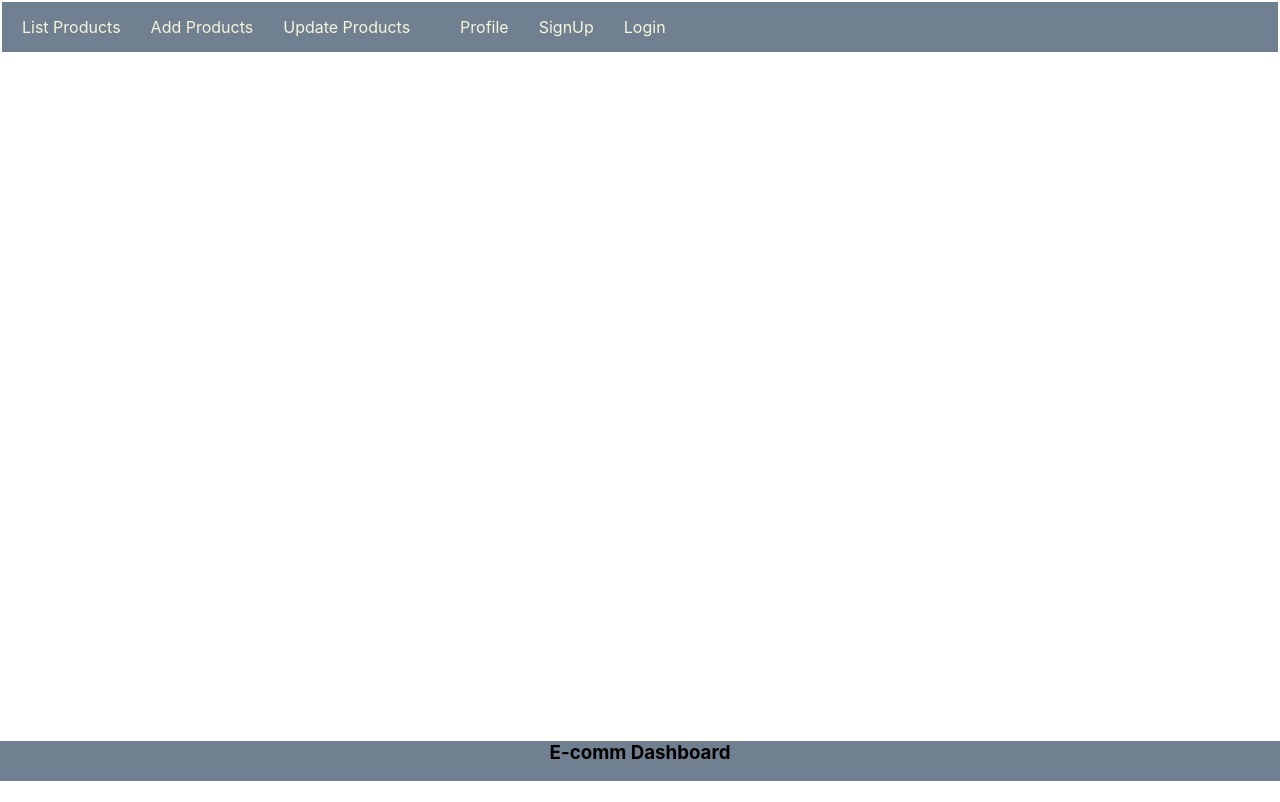
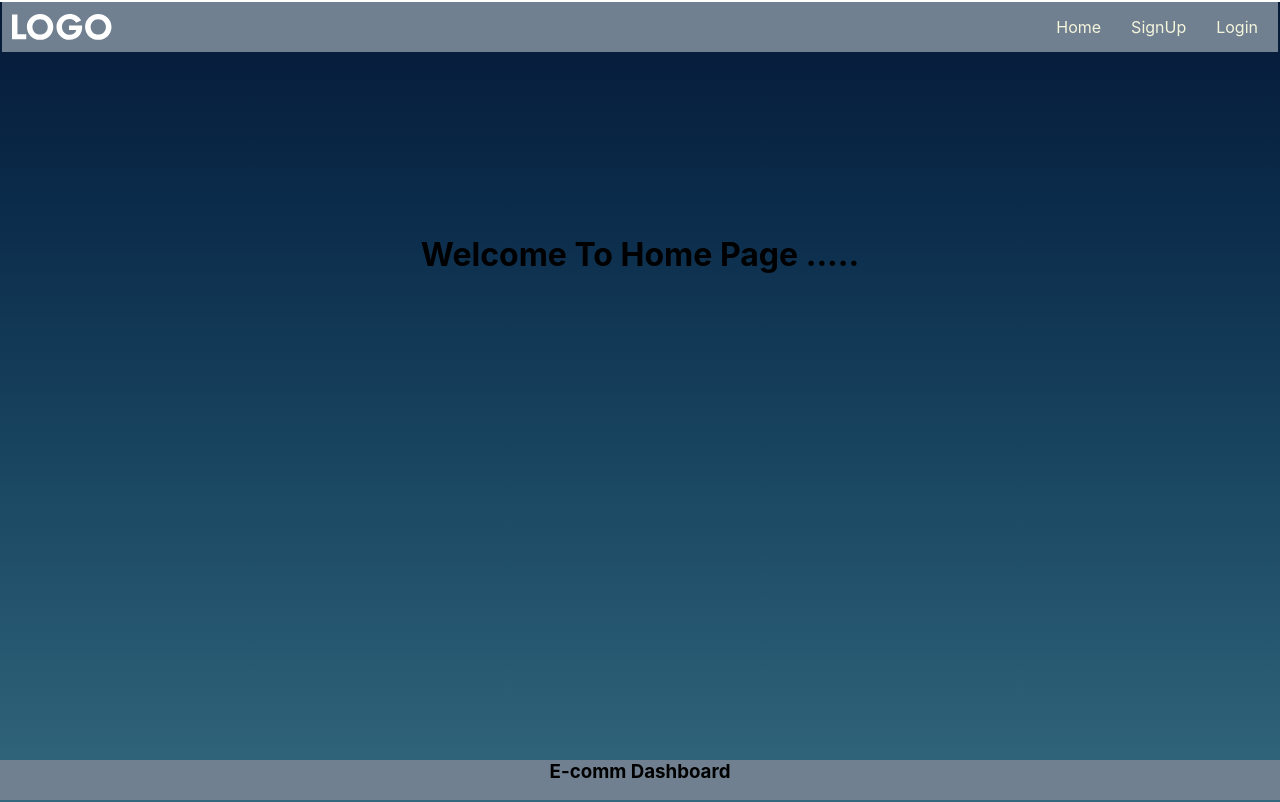
Before and after one commit to SunilNagar27/React-project, a React (Create React App) app in the folder frontend/: page /home in a window 1280 px wide. Built offline with nearby package versions, Linux system fonts and the light colour scheme.

Commit message:
Interface update

```diff
--- a/frontend/src/App.css
+++ b/frontend/src/App.css
@@ -1,3 +1,12 @@
+.App {
+  background-image: linear-gradient(to bottom, #051937, #0b2b4a, #153f5b, #23536d, #33687d);
+  background-position: center;
+  background-size: cover;
+  background-repeat: no-repeat;
+  height: 100vh;
+
+}
+
 .nav-ul li {
   display: inline-block;
   padding: 10px;
@@ -15,9 +24,21 @@
   background-color: slategrey;
 }
 
+.nav-right {
+  text-align: right;
+}
+
+.Logo {
+  float: left;
+    width: 100px;
+    margin-left: 12px;
+    margin-top: 12px;
+}
+
 .footer h3 {
   position: absolute;
   bottom: 0;
+  margin-bottom: 0;
   text-align: center;
   width: 100%;
   height: 40px;
@@ -28,9 +49,19 @@
   margin-left: 30%;
 }
 
+.signup h2 {
+  color: BEIGE;
+  margin-left: 7%;
+}
+
 .login {
   margin-left: 30%;
   margin-top: 100PX;
+}
+
+.login h2 {
+  color: BEIGE;
+  margin-left: 7%;
 }
 
 .inputBox {
--- a/frontend/src/App.js
+++ b/frontend/src/App.js
@@ -4,6 +4,7 @@ import Footer from './components/Footer';
 import Signup from './components/Signup';
 import PrivateComponent from './components/privateComponenet';
 import Login from './components/Login';
+import Home from './components/home';
 
 /*
 The header we created which is Nav.js which is been used in app.js must be inside the browser routed to run perfectly
@@ -34,7 +35,7 @@ function App() {
             <Route path="/logout" element={<h1>Logout componnent </h1>} />
             <Route path="/profile" element={<h1>Profile componnent </h1>} />
           </Route>
-
+          <Route path="/home" element={<Home />} />
           <Route path="/signup" element={<Signup />} />
           <Route path='/login' element={<Login />} />
         </Routes>
--- a/frontend/src/components/Login.js
+++ b/frontend/src/components/Login.js
@@ -14,7 +14,7 @@ const Login = () => {
   useEffect(() => {
     const auth = localStorage.getItem('users');
     if (auth) {
-      navigate("/");
+      navigate("/home");
     }
   }, [])
 
@@ -31,7 +31,7 @@ const Login = () => {
     console.warn(result);
     if (result.email) {
       localStorage.setItem("users", JSON.stringify(result));
-      navigate("/")
+      navigate("/home")
     }
     else {
       alert("Please Enter correct details")
--- a/frontend/src/components/Nav.js
+++ b/frontend/src/components/Nav.js
@@ -1,4 +1,5 @@
 import React, { useEffect } from "react";
+import Logo from './assets/logo.svg';
 
 /*
 this import Function is used after instaalling react-router-dom package
@@ -12,26 +13,29 @@ const Nav = () => {
     const navigate = useNavigate();
     const logout = () => {
         return localStorage.clear('users')
-        navigate('/signup');
+        navigate('/home');
     }
     return (
         <div >
-            <ul className="nav-ul">
+            <Link to="/home" ><img className="Logo" src={Logo} alt="Logo" /></Link>
+            {
+                auth ?
+                    <ul className="nav-ul nav-right">
+                        <li><Link to="/home" >Home</Link></li>
                         <li><Link to="/" >List Products</Link></li>
                         <li><Link to="/add" >Add Products</Link></li>
                         <li><Link to="/update" >Update Products</Link></li>
-                <li></li>
                         <li><Link to="/profile" >Profile</Link></li>
-                {
-                    auth ?
                         <li><Link onClick={logout} to="/signup" >Logout</Link></li>
+                    </ul>
                     :
-                        <>
+                    <ul className="nav-ul nav-right" >
+                        <li><Link to="/home" >Home</Link></li>
                         <li><Link to="/signup" >SignUp</Link></li>
                         <li><Link to="/login" >Login</Link></li>
-                        </>
+                    </ul>
+
             }
-            </ul>
         </div>
     )
 };
--- a/frontend/src/components/Signup.js
+++ b/frontend/src/components/Signup.js
@@ -38,7 +38,7 @@ const Signup = () => {
 
     return (
         <div className="signup">
-            <h3>Signup Page</h3>
+            <h2>Signup Page</h2>
             <input className="inputBox" type="text" value={name} onChange={(e) => setName(e.target.value)} placeholder="Enter Name"></input>
             <input className="inputBox" type="email" value={email} onChange={(e) => setEmail(e.target.value)} placeholder="Enter EMail"></input>
             <input className="inputBox" type="password" value={pass} onChange={(e) => setPass(e.target.value)} placeholder="password"></input>
--- /dev/null
+++ b/frontend/src/components/home.js
@@ -0,0 +1,12 @@
+import React from 'react';
+
+const Home = () => {
+    return(
+        <div>
+            <br></br> <br></br><br></br><br></br><br></br><br></br><br></br><br></br>
+            <h1 style={{textAlign:'center'}} >Welcome To Home Page .....</h1>
+        </div>
+    )
+}
+
+export default Home;
```
Also changed, not shown: frontend/src/components/assets/logo.svg (added). Lines whose indentation alone changed are shown as unchanged.
